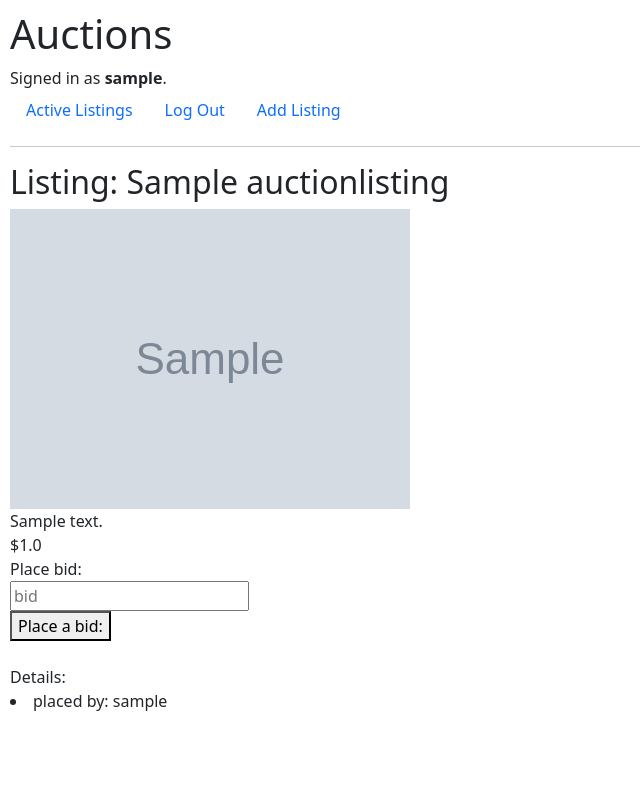
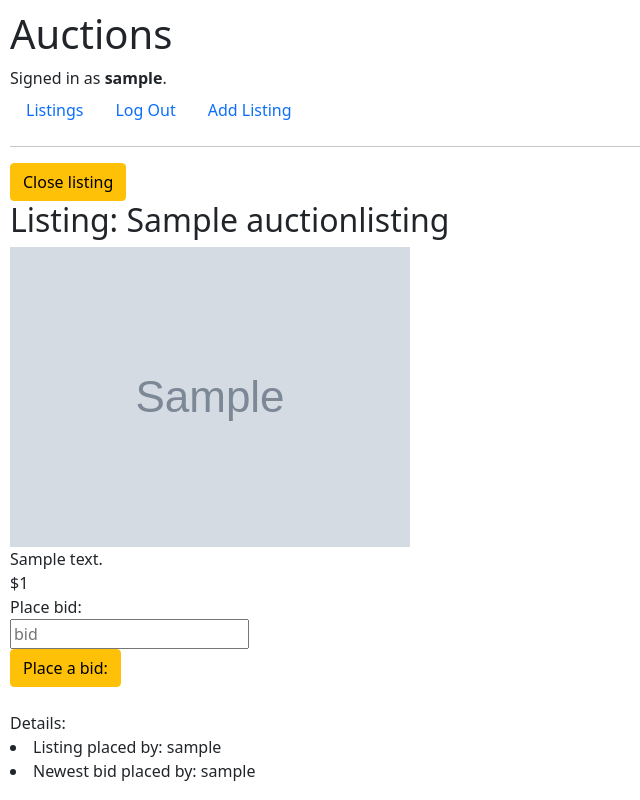
Before and after one commit to minprog-platforms/project-commerce-django-fv76124, a Django app: page /activelisting/1 in a window 1280 px wide. Shown: the whole page, without its empty margins (0-640 px from the left). Run offline with Django 3.2, Linux system fonts and the light colour scheme; a user stored in the database is signed in; tables that the repository leaves empty hold one stand-in row (values such as "Sample post"); grey boxes marked "Sample" are stand-in pictures.

Commit message:
close listing

```diff
--- a/auctions/admin.py
+++ b/auctions/admin.py
@@ -1,7 +1,9 @@
 from django.contrib import admin
-from .models import User, AuctionListing
+from .models import User, AuctionListing, Bid
 
 # Register your models here.
 
 admin.site.register(User)
 admin.site.register(AuctionListing)
+admin.site.register(Bid)
+# admin.site.register(Comments)
--- a/auctions/models.py
+++ b/auctions/models.py
@@ -7,19 +7,17 @@ from django.db import models
 class User(AbstractUser):
     pass
 
+class Bid(models.Model):
+    bid = models.IntegerField(default=0)
+    user = models.ForeignKey(User,on_delete=models.CASCADE, blank=True, null=True, related_name="userBid")
+
 class AuctionListing(models.Model):
     title = models.CharField(max_length=30)
     description = models.CharField(max_length=100)
     imageurl = models.CharField(max_length=300)
-    startingbid = models.FloatField()
+    startingbid = models.ForeignKey(Bid, on_delete=models.CASCADE, blank=True, null=True, related_name="startingbid")
     isActive = models.BooleanField(default=True)
     owner = models.ForeignKey(User,on_delete=models.CASCADE, blank=True, null=True, related_name="user")
 
     def __str__(self):
         return (f"{self.title} {self.description} {self.startingbid}")
-
-class Bids():
-    pass
-
-class Comments():
-    pass
--- a/auctions/templates/auctions/activelisting.html
+++ b/auctions/templates/auctions/activelisting.html
@@ -1,18 +1,39 @@
 {% extends "auctions/layout.html" %}
 
 {% block body %}
- <h2>Listing: {{ listing.title }}</h2>
- <img src ="{{ listing.imageurl }}" height="300px"></a><br>
- {{ listing.description}} <br>
- ${{ listing.startingbid}} <br>
-    <form action="/bid" method="post">
+
+  {% if user.is_authenticated and listing.isActive %}
+    {% if isOwner %}
+  <form action="{% url 'closedlisting' id=listing.id %}" method="POST">
+    {% csrf_token %}
+      <button type="submit" class="btn btn-warning">Close listing</button>
+    </form>
+    {% endif %}
+  {% endif %}
+
+  <h2>Listing: {{ listing.title }}</h2>
+  <img src ="{{ listing.imageurl }}" height="300px"></a><br>
+  {{ listing.description}} <br>
+  ${{ listing.startingbid.bid}} <br>
+
+  {% if user.is_authenticated and listing.isActive %}
+    <form action="{% url 'bid' id=listing.id %}" method="POST">
+      {% csrf_token %}
         <label for="bid">Place bid:</label><br>
         <input type="number" placeholder="bid" id="bid" name="bid"><br>
-        <button type="submit" name="bid" id="bid">Place a bid:</button>
+        <button type="submit" class="btn btn-warning">Place a bid:</button>
       </form>
+  {% endif%}
+
+  {% if listing.isActive == False %}
+      <h2> this listing is closed! </h2>
+      <p> this listing is won by {{ user }} for ${{ listing.startingbid.bid }}</p>
+  {% endif%}
+
 
 <br>
   Details:
-  <li> placed by: {{ user }} </li>
+  <li> Listing placed by: {{ listing.owner }} </li>
+  <li> Newest bid placed by: {{ user }} </li>
 
 {% endblock %}
--- a/auctions/templates/auctions/index.html
+++ b/auctions/templates/auctions/index.html
@@ -1,16 +1,16 @@
 {% extends "auctions/layout.html" %}
 
 {% block body %}
-    <h2>Active Listings</h2>
+    <h2>Listings</h2>
 
     <div class="row">
     {% for listing in listings %}
-    <div class="card" style="width: 18rem;">
+    <div class="card" style="width: 15rem;">
         <img class="card-img-top" src="{{ listing.imageurl }}" alt="Card image cap">
         <div class="card-body">
           <h5 class="card-title">{{listing.title}}</h5>
           <p class="card-text">{{listing.description}}</p>
-          <p class="card-text">${{listing.startingbid}}</p>
+          <p class="card-text">${{listing.startingbid.bid}}</p>
           <a href="{% url 'activelisting' id=listing.id %}" class="btn btn-primary">Go to this listing</a>
         </div>
       </div>
--- a/auctions/templates/auctions/layout.html
+++ b/auctions/templates/auctions/layout.html
@@ -3,7 +3,7 @@
 <!DOCTYPE html>
 <html lang="en">
     <head>
-        <title>{% block title %}Auctions{% endblock %}</title>
+        <title>{% block title %} Auctions {% endblock %}</title>
         <link href="https://cdn.jsdelivr.net/npm/bootstrap@5.0.0-beta2/dist/css/bootstrap.min.css" rel="stylesheet" integrity="sha384-BmbxuPwQa2lc/FVzBcNJ7UAyJxM6wuqIj61tLrc4wSX0szH/Ev+nYRRuWlolflfl" crossorigin="anonymous">
         <link href="{% static 'auctions/styles.css' %}" rel="stylesheet">
     </head>
@@ -18,7 +18,7 @@
         </div>
         <ul class="nav">
             <li class="nav-item">
-                <a class="nav-link" href="{% url 'index' %}">Active Listings</a>
+                <a class="nav-link" href="{% url 'index' %}">Listings</a>
             </li>
             {% if user.is_authenticated %}
                 <li class="nav-item">
--- a/auctions/urls.py
+++ b/auctions/urls.py
@@ -8,5 +8,7 @@ urlpatterns = [
     path("logout", views.logout_view, name="logout"),
     path("register", views.register, name="register"),
     path("addlisting", views.addlisting, name="addlisting"),
-    path("activelisting/<int:id>", views.activelisting, name="activelisting")
-]
+    path("activelisting/<int:id>", views.activelisting, name="activelisting"),
+    path("bid/<int:id>", views.bid, name="bid"),
+    path("closedlisting<int:id>", views.closedlisting, name="closedlisting")
+    ]
--- a/auctions/views.py
+++ b/auctions/views.py
@@ -4,7 +4,7 @@ from django.http import HttpResponse, HttpResponseRedirect
 from django.shortcuts import render
 from django.urls import reverse
 
-from .models import User, AuctionListing
+from .models import User, AuctionListing, Bid
 
 def index(request):
     return render(request, "auctions/index.html", {
@@ -64,9 +64,10 @@ def register(request):
 
 def activelisting(request, id):
     listingdata = AuctionListing.objects.get(pk=id)
+    isOwner = request.user.username == listingdata.owner.username
     return render(request, "auctions/activelisting.html", {
-        # "title": AuctionListing.title
-        "listing": listingdata
+        "listing": listingdata,
+        "isOwner": isOwner,
     })
 
 def addlisting(request):
@@ -79,21 +80,42 @@ def addlisting(request):
         startingbid = request.POST["startingbid"]
         currentuser = request.user
 
+        bid = Bid(bid=int(startingbid), user=currentuser)
+        bid.save()
+
         NewListing = AuctionListing(
             title=title,
             description=description,
             imageurl=imageurl,
-            startingbid=startingbid,
+            startingbid=bid,
             owner=currentuser
         )
         NewListing.save()
 
         return HttpResponseRedirect(reverse("index"))
 
-def bid(request):
-    pass
+def bid(request, id):
+    addbid = request.POST["bid"]
+    listingdata = AuctionListing.objects.get(pk=id)
+    if int(addbid) > listingdata.startingbid.bid:
+        newbid = Bid(user=request.user, bid=int(addbid))
+        newbid.save()
+        listingdata.startingbid = newbid
+        listingdata.save()
+        return render(request, "auctions/activelisting.html", {
+            "listing": listingdata
+        })
+    else:
+        return render(request, "auctions/error.html", {
+            "error": "Your bid is too low"
+            })
 
-    # biddings = AuctionListing.startingbid
-
-    # if new_bid > biddings:
-    #     biddings = new_bid
+def closedlisting(request, id):
+    listingdata = AuctionListing.objects.get(pk=id)
+    listingdata.isActive = False
+    listingdata.save()
+    isOwner = request.user.username == listingdata.owner.username
+    return render(request, "auctions/activelisting.html", {
+        "listing": listingdata,
+        "isOwner": isOwner,
+    })
```
Also changed, not shown: auctions/templates/auctions/closedlisting.html (added, +11 -0 lines), auctions/templates/auctions/error.html (added, +11 -0 lines), auctions/migrations/0003_bid_alter_auctionlisting_startingbid.py (added), auctions/migrations/0004_alter_auctionlisting_startingbid.py (added), auctions/migrations/0005_alter_bid_placedbid.py (added), auctions/migrations/0006_alter_bid_placedbid.py (added), auctions/migrations/0007_rename_placedbid_bid_bid.py (added).
